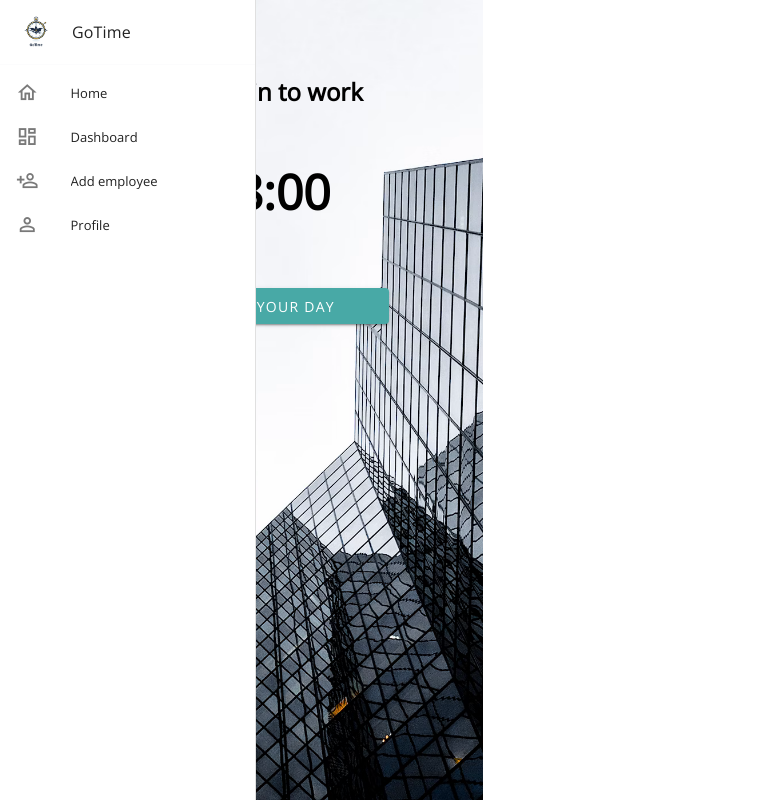
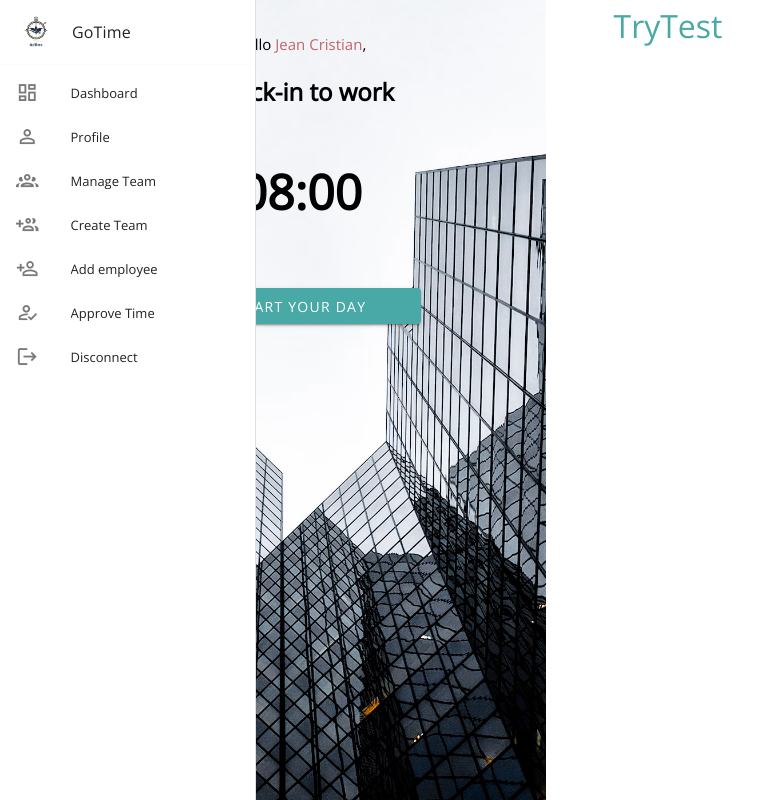
Before and after one commit to tistech0/GoTime, a Vue app in the folder clientTimeManager/: page / in a window 1280 px wide. Shown: the whole page, without its empty margins (0-769 px from the left). Built offline with nearby package versions, Linux system fonts and the light colour scheme.

Commit message:
:wrench: create first components + add new lib

```diff
--- a/clientTimeManager/package.json
+++ b/clientTimeManager/package.json
@@ -16,8 +16,10 @@
   },
   "dependencies": {
     "@mdi/font": "^7.3.67",
+    "@vueuse/core": "^10.5.0",
     "mdi": "^2.2.43",
     "pinia": "^2.1.7",
+    "radix-vue": "^1.0.2",
     "vue": "^3.3.4",
     "vue-router": "^4.2.5",
     "vuetify": "^3.3.23"
@@ -35,6 +37,7 @@
     "tailwindcss": "^3.3.5",
     "typescript": "~5.2.0",
     "vite": "^4.4.11",
+    "vite-plugin-vue-devtools": "1.0.0-rc.5",
     "vue-tsc": "^1.8.19"
   }
 }
--- a/clientTimeManager/src/App.vue
+++ b/clientTimeManager/src/App.vue
@@ -4,6 +4,7 @@ import Sidebar from './components/SideBar.vue'
 import Timer from './components/Timer.vue';
 import { useDisplay } from 'vuetify';
 import BottomNav from './components/BottomNav.vue';
+import DashboardView from './views/DashboardView.vue';
 
 
 const { mobile } = useDisplay()
@@ -11,11 +12,7 @@ const { mobile } = useDisplay()
 
 <template>
   <v-layout>
-    <BottomNav v-if="mobile" />
-    <Sidebar v-else />
-    <v-main class="w-full h-full">
-      <Timer />
-    </v-main>
+    <DashboardView />
   </v-layout>
 </template>
 
--- a/clientTimeManager/src/assets/main.css
+++ b/clientTimeManager/src/assets/main.css
@@ -3,7 +3,6 @@
 #app {
   width: 100%;
   height: 100%;
-
   font-weight: normal;
 }
 
@@ -26,12 +25,3 @@ h1 {
     text-decoration: underline;
   }
 }
-
-@media (min-width: 1024px) {
-
-
-  #app {
-    display: grid;
-    grid-template-columns: 0.5fr 1fr;
-  }
-}
--- a/clientTimeManager/src/components/SideBar.vue
+++ b/clientTimeManager/src/components/SideBar.vue
@@ -11,10 +11,13 @@ import myImage from '../assets/Logo-GoTime.png';
         <v-divider></v-divider>
 
         <v-list density="compact" nav>
-            <v-list-item @click="" prepend-icon="mdi-home-outline" title="Home"></v-list-item>
             <v-list-item @click="" prepend-icon="mdi-view-dashboard-outline" title="Dashboard"></v-list-item>
+            <v-list-item @click="" prepend-icon="mdi-account-outline" title="Profile"></v-list-item>
+            <v-list-item @click="" prepend-icon="mdi-account-group-outline" title="Manage Team"></v-list-item>
+            <v-list-item @click="" prepend-icon="mdi-account-multiple-plus-outline" title="Create Team"></v-list-item>
             <v-list-item @click="" prepend-icon="mdi-account-plus-outline" title="Add employee"></v-list-item>
-            <v-list-item @click="" prepend-icon="mdi-account-outline" title="Profile"></v-list-item>
+            <v-list-item @click="" prepend-icon="mdi-account-check-outline" title="Approve Time"></v-list-item>
+            <v-list-item @click="" prepend-icon="mdi-logout" title="Disconnect"></v-list-item>
         </v-list>
     </v-navigation-drawer>
 </template>
--- a/clientTimeManager/src/components/Timer.vue
+++ b/clientTimeManager/src/components/Timer.vue
@@ -5,7 +5,7 @@ import type { Role } from '../types/roles';
 const thing = reactive<{ roles: Role[] }>({ roles: [] });
 
 // async function getData() {
-//     const res = await fetch("http://localhost:4000/api/user");
+//     const res = await fetch("http://localhost:4000/api/users");
 //     const { data } = await res.json();
 //     console.log(data);
 //     thing.roles = data;
@@ -23,9 +23,9 @@ const clock = {
 // getData();
 </script>
 <template>
-    <div class="bgOpacity fixed bg-cover bg-center bg-[url('../assets/bgCompany.png')]  w-1/3 h-full">
+    <div class="h-[100vh] bg-cover bg-center bg-[url('../assets/bgCompany.png')]">
         <div class="p-8">
-            <p class="pb-5">
+            <p class="pb-5 text-center">
                 Hello <span class="text-customSecondary">{{ user.username }}</span>,
             </p>
             <h2>Check-in to work</h2>
--- /dev/null
+++ b/clientTimeManager/src/components/TryTest.vue
@@ -0,0 +1,12 @@
+<script setup lang="ts">
+</script>
+
+
+<template>
+    <div>
+        <h1>TryTest</h1>
+    </div>
+</template>
+
+
+<style></style>
--- a/clientTimeManager/src/views/DashboardView.vue
+++ b/clientTimeManager/src/views/DashboardView.vue
@@ -1,10 +1,22 @@
 <script setup lang="ts">
 import Timer from '../components/Timer.vue';
+import TryTest from '../components/TryTest.vue';
+import TrySomething from '../components/TrySomething.vue';
+import BottomNav from '@/components/BottomNav.vue';
+import Sidebar from '@/components/SideBar.vue';
+import { useDisplay } from 'vuetify';
 
+
+const { mobile } = useDisplay()
 </script>
 
 <template>
-  <main>
-    <Timer />
-  </main>
+  <BottomNav v-if="mobile" />
+  <Sidebar v-else />
+  <v-main class="w-full h-full grid grid-cols-5 grid-flow-row-dense">
+    <Timer class=" col-span-2" />
+    <TryTest />
+  </v-main>
 </template>
+
+<style scoped></style>
--- a/clientTimeManager/vite.config.ts
+++ b/clientTimeManager/vite.config.ts
@@ -2,6 +2,7 @@ import { fileURLToPath, URL } from "node:url";
 
 import { defineConfig } from "vite";
 import vue from "@vitejs/plugin-vue";
+import VueDevTools from "vite-plugin-vue-devtools";
 
 // https://vitejs.dev/config/
 export default defineConfig({
@@ -9,7 +10,7 @@ export default defineConfig({
     port: 8081,
     host: "0.0.0.0",
   },
-  plugins: [vue()],
+  plugins: [VueDevTools(), vue()],
   resolve: {
     alias: {
       "@": fileURLToPath(new URL("./src", import.meta.url)),
```
Also changed, not shown: 2 other files (tests, documents, lock files or other folders).
